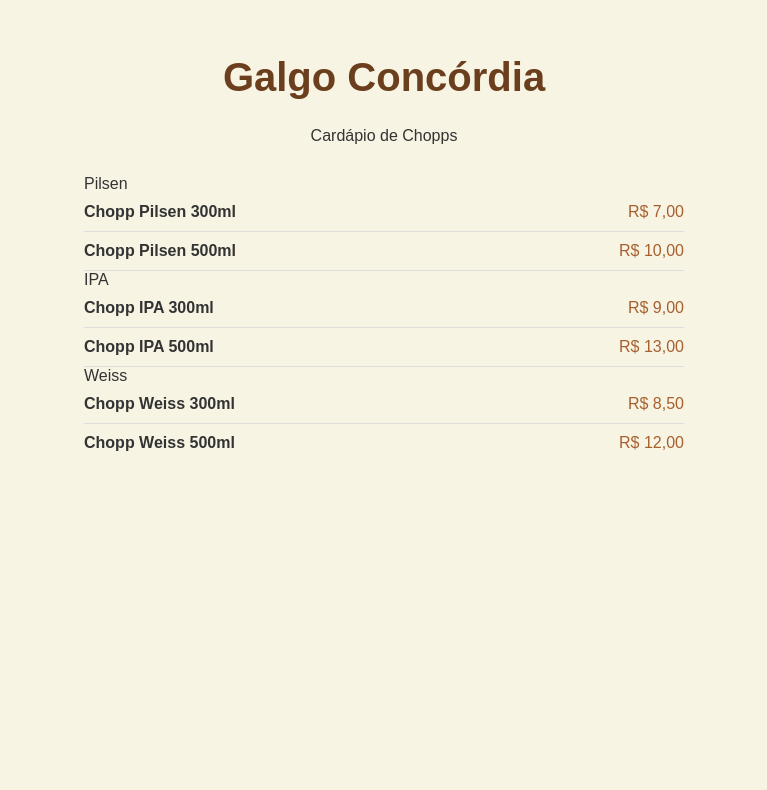
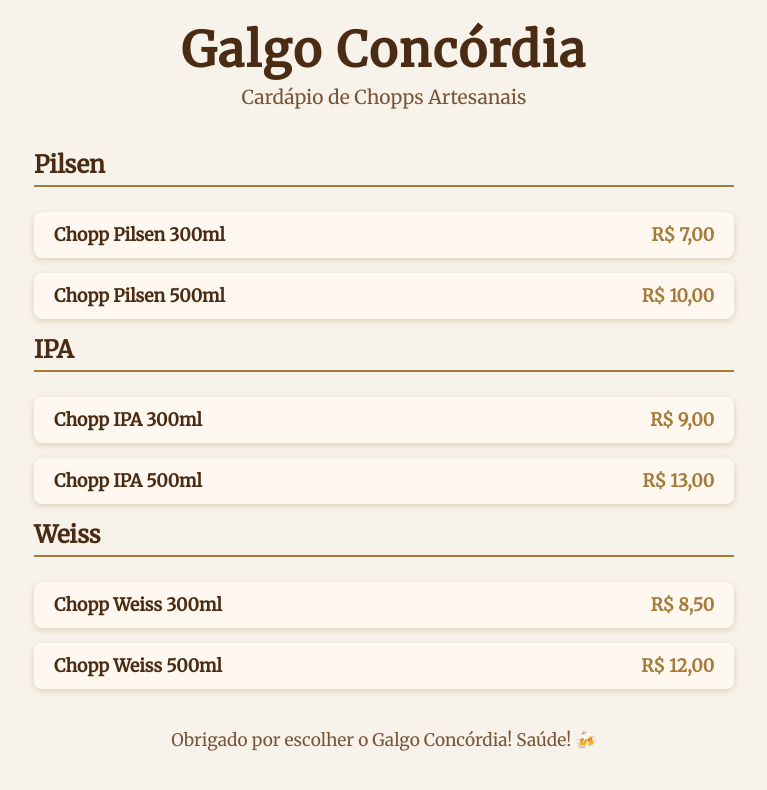
Before and after one commit to viniciussss2w/galgo-concordia, a plain HTML site: page index.html in a window 1280 px wide. Shown: the whole page, without its empty margins (256-1023 px from the left). Drawn offline with Linux system fonts and the light colour scheme.

Commit message:
Update index.html

```diff
--- a/index.html
+++ b/index.html
@@ -4,25 +4,89 @@
   <meta charset="UTF-8" />
   <meta name="viewport" content="width=device-width, initial-scale=1" />
   <title>Galgo Concórdia - Cardápio</title>
+  <link href="https://fonts.googleapis.com/css2?family=Merriweather&display=swap" rel="stylesheet" />
   <style>
-    body { font-family: Arial, sans-serif; background: #f8f4e3; color: #333; padding: 20px; }
-    header { text-align: center; margin-bottom: 30px; }
-    h1 { font-size: 2.5em; color: #6b3e1d; }
-    .cardapio { max-width: 600px; margin: 0 auto; }
-    .item { display: flex; justify-content: space-between; padding: 10px 0; border-bottom: 1px solid #ddd; }
-    .item:last-child { border-bottom: none; }
-    .nome-item { font-weight: bold; }
-    .preco { color: #a65f2d; }
+    body {
+      font-family: 'Merriweather', serif;
+      background: #f7f3eb;
+      color: #4a2c14;
+      padding: 20px;
+      max-width: 700px;
+      margin: auto;
+    }
+    header {
+      text-align: center;
+      margin-bottom: 40px;
+    }
+    header img {
+      width: 120px;
+      margin-bottom: 10px;
+    }
+    h1 {
+      font-size: 3em;
+      margin: 0;
+      font-weight: 700;
+      letter-spacing: 2px;
+    }
+    p {
+      font-size: 1.2em;
+      color: #7a5438;
+      margin-top: 5px;
+    }
+    .cardapio {
+      display: grid;
+      gap: 15px;
+    }
+    .categoria {
+      font-size: 1.5em;
+      font-weight: 700;
+      border-bottom: 2px solid #a67c3b;
+      margin-bottom: 10px;
+      padding-bottom: 5px;
+    }
+    .item {
+      background: #fff8f0;
+      border-radius: 8px;
+      padding: 12px 20px;
+      display: flex;
+      justify-content: space-between;
+      box-shadow: 0 2px 6px rgb(166 124 59 / 0.3);
+      transition: box-shadow 0.3s ease;
+    }
+    .item:hover {
+      box-shadow: 0 4px 12px rgb(166 124 59 / 0.6);
+    }
+    .nome-item {
+      font-weight: 600;
+      font-size: 1.1em;
+    }
+    .preco {
+      color: #a67c3b;
+      font-weight: 700;
+      font-size: 1.1em;
+    }
+    footer {
+      text-align: center;
+      margin-top: 40px;
+      font-size: 0.9em;
+      color: #a67c3b;
+    }
   </style>
 </head>
 <body>
 
 <header>
+  <!-- Se tiver o logo do bar, coloque o link aqui -->
+  <!-- <img src="logo-galgo.png" alt="Galgo Concórdia" /> -->
   <h1>Galgo Concórdia</h1>
-  <p>Cardápio de Chopps</p>
+  <p>Cardápio de Chopps Artesanais</p>
 </header>
 
 <div class="cardapio" id="cardapio"></div>
+
+<footer>
+  <p>Obrigado por escolher o Galgo Concórdia! Saúde! 🍻</p>
+</footer>
 
 <script src="cardapio.js"></script>
 
```
